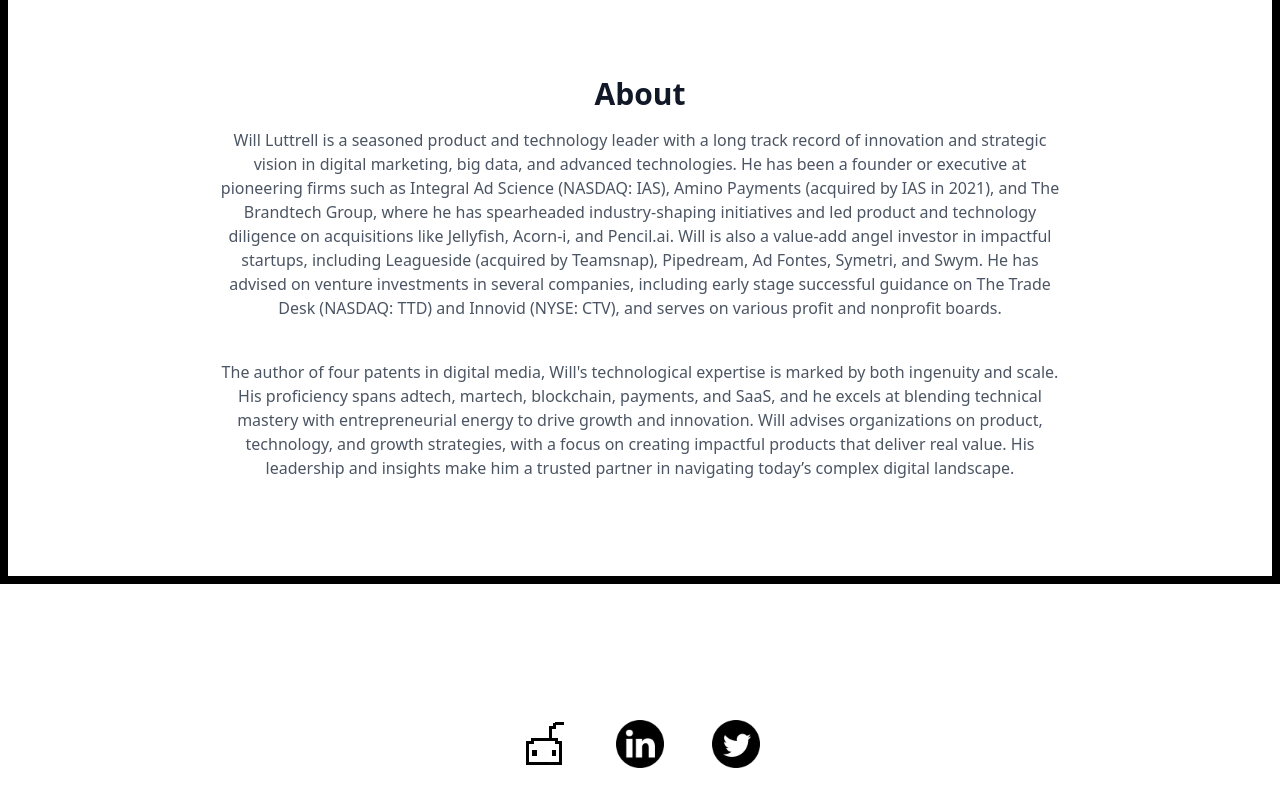
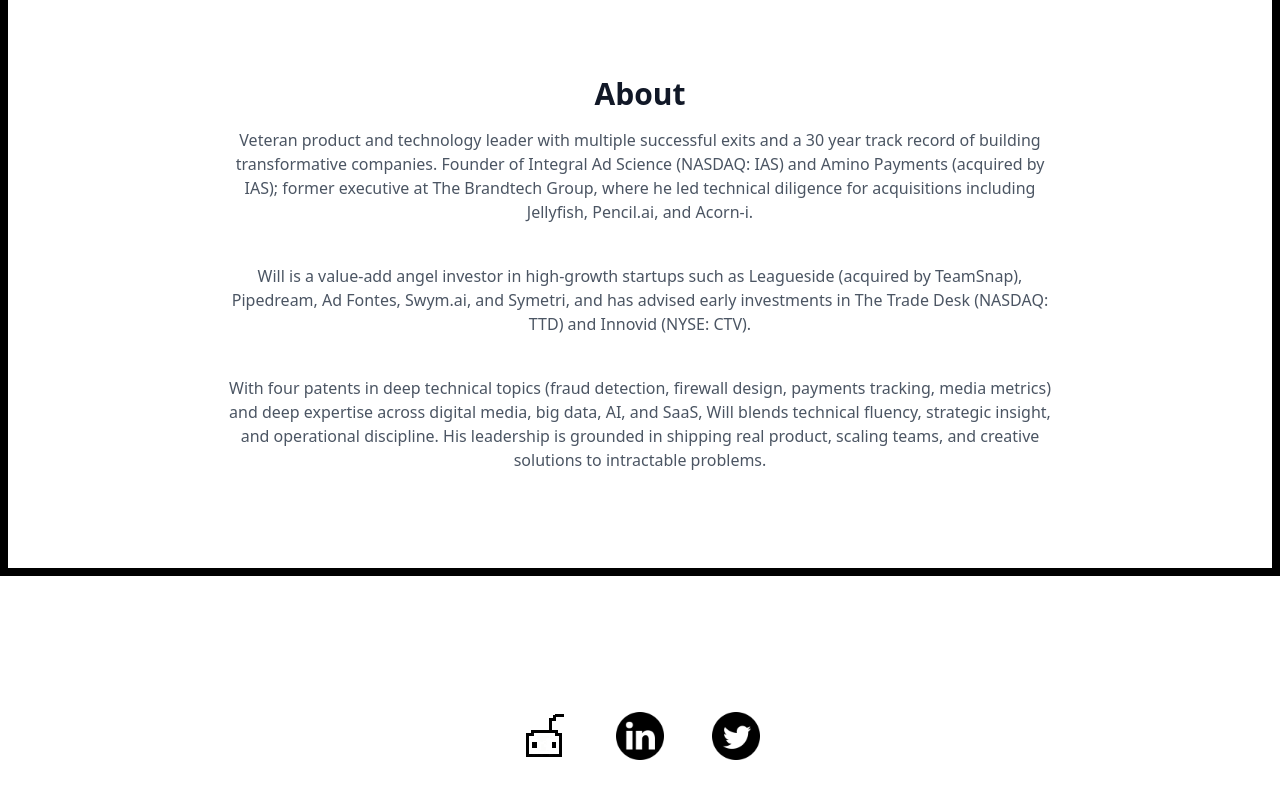
Before and after one commit to EpicLiem/cptowill, a Next.js app: page / in a window 1280 px wide. Shown: the part 880-1686 px from the top of the page. Built offline with nearby package versions, Linux system fonts and the light colour scheme.

Commit message:
improved bio

```diff
--- a/app/page.tsx
+++ b/app/page.tsx
@@ -31,10 +31,13 @@
             <section className="flex flex-col py-24 px-10 lg:px-0 lg:container lg:mx-auto justify-center border-8 border-black my-10">
                 <h2 className="flex text-3xl mb-4 font-bold justify-center">About</h2>
                 <p className="flex text-gray-600 w-2/3 justify-center text-center mx-auto">
-                    {`Will Luttrell is a seasoned product and technology leader with a long track record of innovation and strategic vision in digital marketing, big data, and advanced technologies. He has been a founder or executive at pioneering firms such as Integral Ad Science (NASDAQ: IAS), Amino Payments (acquired by IAS in 2021), and The Brandtech Group, where he has spearheaded industry-shaping initiatives and led product and technology diligence on acquisitions like Jellyfish, Acorn-i, and Pencil.ai. Will is also a value-add angel investor in impactful startups, including Leagueside (acquired by Teamsnap), Pipedream, Ad Fontes, Symetri, and Swym. He has advised on venture investments in several companies, including early stage successful guidance on The Trade Desk (NASDAQ: TTD) and Innovid (NYSE: CTV), and serves on various profit and nonprofit boards.`}
+                    {`Veteran product and technology leader with multiple successful exits and a 30 year track record of building transformative companies. Founder of Integral Ad Science (NASDAQ: IAS) and Amino Payments (acquired by IAS); former executive at The Brandtech Group, where he led technical diligence for acquisitions including Jellyfish, Pencil.ai, and Acorn-i.`}
                 </p>
                 <p className="flex text-gray-600 w-2/3 justify-center text-center mx-auto mt-10">
-                    {`The author of four patents in digital media, Will's technological expertise is marked by both ingenuity and scale. His proficiency spans adtech, martech, blockchain, payments, and SaaS, and he excels at blending technical mastery with entrepreneurial energy to drive growth and innovation. Will advises organizations on product, technology, and growth strategies, with a focus on creating impactful products that deliver real value. His leadership and insights make him a trusted partner in navigating today’s complex digital landscape.`}
+                    {`Will is a value-add angel investor in high-growth startups such as Leagueside (acquired by TeamSnap), Pipedream, Ad Fontes, Swym.ai, and Symetri, and has advised early investments in The Trade Desk (NASDAQ: TTD) and Innovid (NYSE: CTV).`}
+                </p>
+                <p className="flex text-gray-600 w-2/3 justify-center text-center mx-auto mt-10">
+                    {`With four patents in deep technical topics (fraud detection, firewall design, payments tracking, media metrics) and deep expertise across digital media, big data, AI, and SaaS, Will blends technical fluency, strategic insight, and operational discipline. His leadership is grounded in shipping real product, scaling teams, and creative solutions to intractable problems.`}
                 </p>
             </section>
 
```
